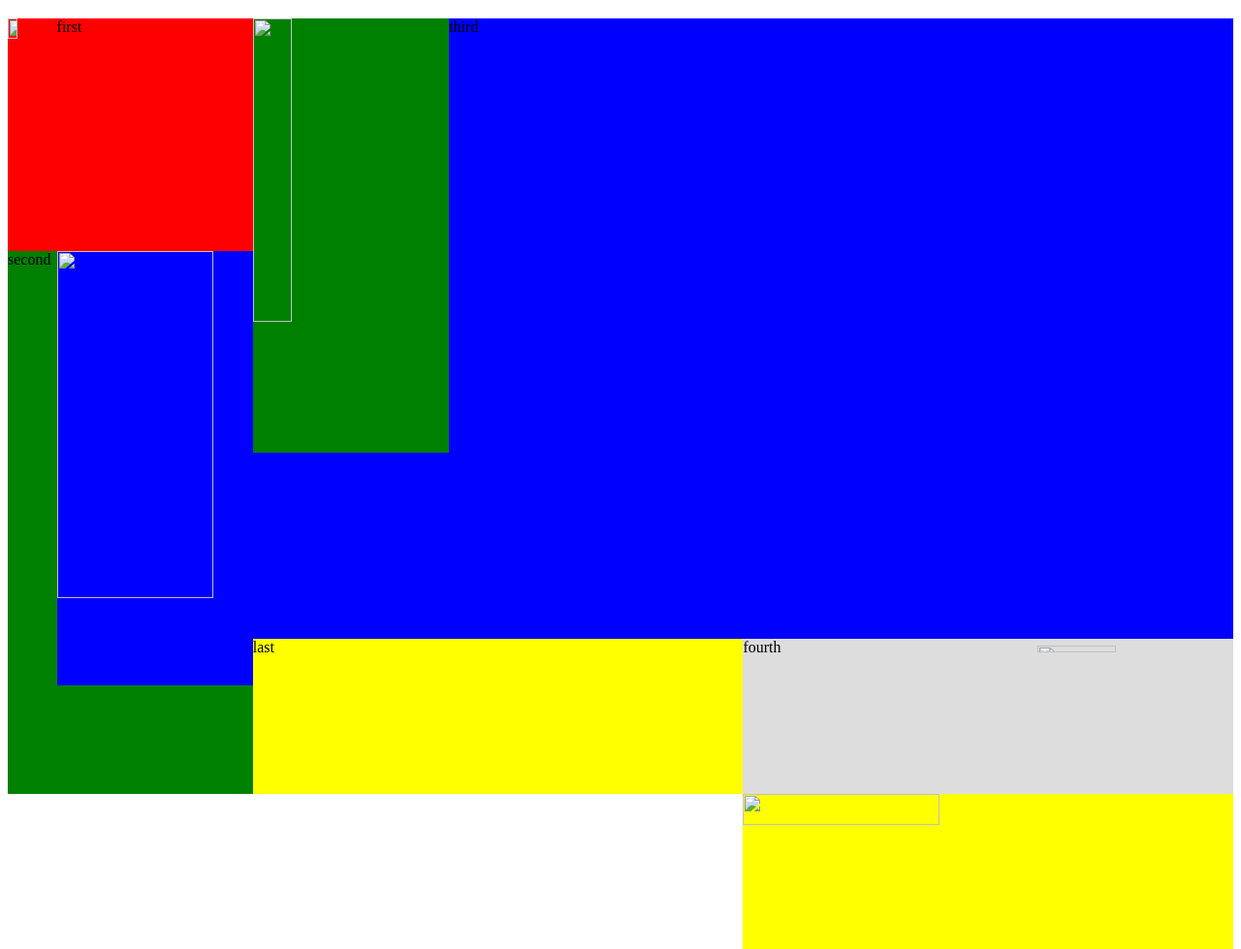
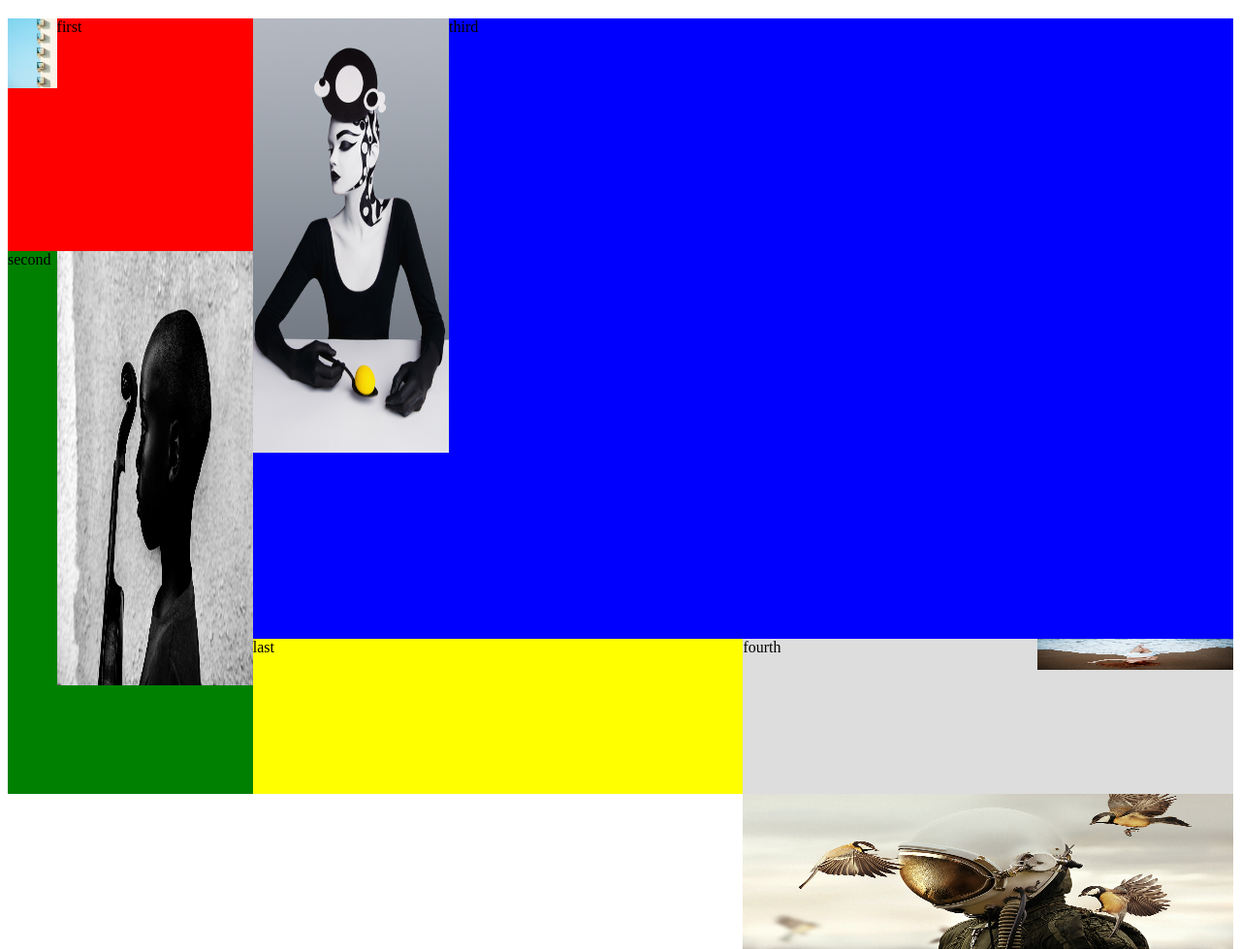
Before and after one commit to piano4251/r3, a plain HTML site: page index.html in a window 1280 px wide. Shown: the part 61-1040 px from the top of the page at 97% size. Drawn offline with Linux system fonts and the light colour scheme.

Commit message:
Update index.html

```diff
--- a/index.html
+++ b/index.html
@@ -58,23 +58,23 @@ html, body, .container
 <div class="container">
 
 <div class="first">first
-  <img src="./img/1.png" class="first">
+  <img src="./img/1.jpg" class="first">
 </div>
 
 <div class="third">third
-  <img src="./img/2.png" class="second">
+  <img src="./img/2.jpg" class="second">
 </div>
 
 <div class="second">second
-  <img src="./img/3.png" class="third">
+  <img src="./img/3.jpg" class="third">
 </div>
 
 <div class="fourth">fourth
-  <img src="./img/4.png" class="fourth">
+  <img src="./img/4.jpg" class="fourth">
 </div>
 
 <div class="last">last</div>
-<img src="./img/5.png" class="last">
+<img src="./img/5.jpg" class="last">
 </div>
 
 </body>
```
